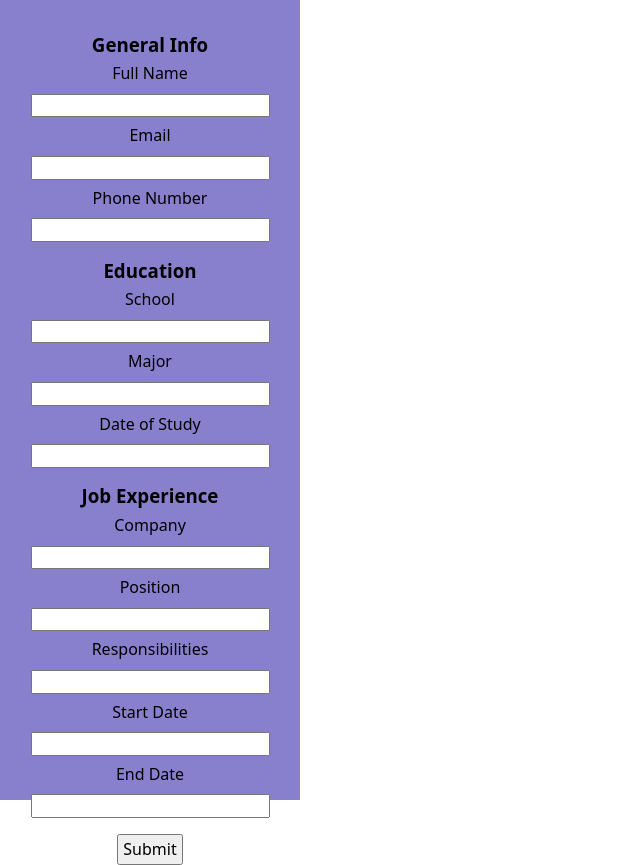
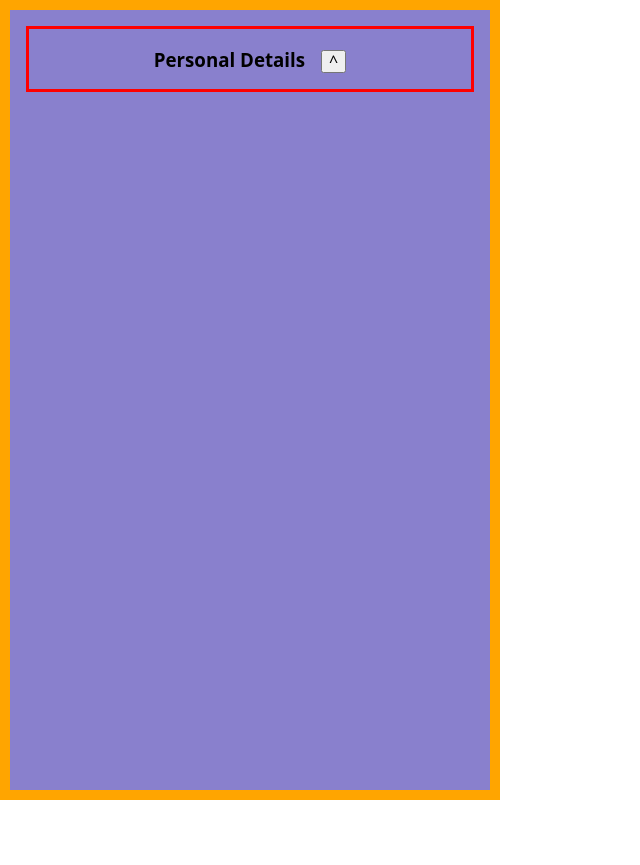
Before and after one commit to seba3510/cv-application, a React (Vite) app: page / in a window 1280 px wide. Shown: the whole page, without its empty margins (0-640 px from the left). After the commit the page ends 800 px from the top, so only its background shows below. Built offline with nearby package versions, Linux system fonts and the light colour scheme.

Commit message:
style: Center dropdown button of personal details

```diff
--- a/src/App.jsx
+++ b/src/App.jsx
@@ -234,19 +234,20 @@ function App() {
 	return (
 
 		<aside>
-			<Form onSubmit={submitForm}>
+			<form>
 
-				{displayGeneralInfo()}
+				<section className="personalDetails">
+					<header>
+						<h1>Personal Details</h1>
+						<button type="button">
+							^
+						</button>
 
-				{displayEducation()}
 
-				{displayJobExperience()}
+					</header>
+				</section>
 
-				<Button type={"submit"}>
-					Submit
-				</Button>
-
-			</Form>
+			</form>
 		</aside>
 
 	);
--- a/src/styles/App.css
+++ b/src/styles/App.css
@@ -1,6 +1,7 @@
 #root {
 	display: grid;
-	grid-template-columns: minmax(100px, 300px) 1fr;
+	/* grid-template-columns: minmax(100px, 300px) 1fr; */
+	grid-template-columns: minmax(200px, 500px) 1fr;
 	grid-template-areas: "aside main";
 }
 
@@ -8,31 +9,43 @@ body {
 	font-family: system-ui, -apple-system, BlinkMacSystemFont, 'Segoe UI', Roboto, Oxygen, Ubuntu, Cantarell, 'Open Sans', 'Helvetica Neue', sans-serif;
 }
 
+aside,
+form {
+	display: flex;
+	flex-direction: column;
+}
+
 aside {
 	grid-area: aside;
-	display: flex;
-	flex-direction: column;
-	justify-content: flex-start;
-	align-items: center;
 	height: 100vh;
 	background-color: rgba(67, 53, 175, 0.627);
+	border: 10px solid orange;
+}
+
+form {
+	display: inherit;
+	flex-direction: inherit;
+	height: inherit;
 	padding: 1em;
 }
 
-form,
-form>.section {
+form .personalDetails {
 	display: flex;
 	flex-direction: column;
 	justify-content: center;
 	align-items: center;
+	border: 3px solid red;
+	padding-bottom: 1em;
 }
 
-form>.section {
-	gap: 10px;
+form>.personalDetails>header {
+	display: flex;
+	flex-direction: row;
+	justify-content: center;
+	align-items: center;
 }
 
-button[type="submit"] {
-	margin-top: 1em;
-	padding: 0.3em;
-	cursor: pointer;
+form>.personalDetails button[type="button"] {
+	margin-left: 1em;
+	margin-top: 1.3em;
 }
```
